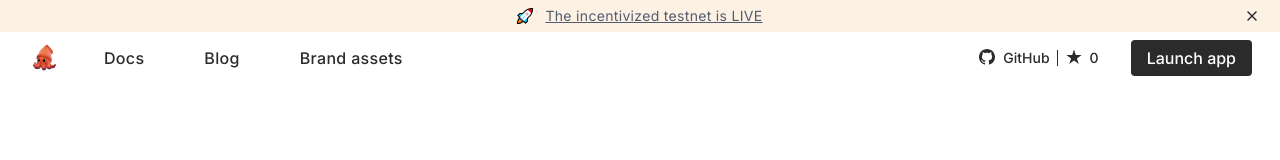
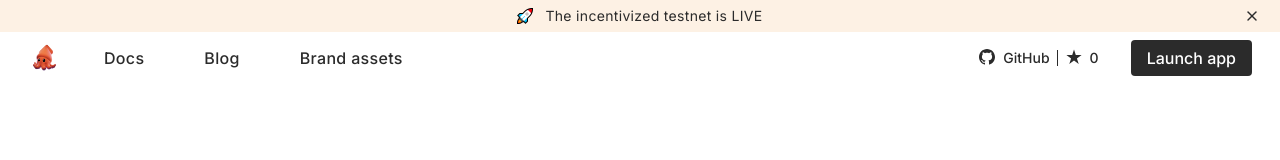
Before and after one commit to cyberteam-international/subsquid_landing, a Next.js app: page / in a window 1280 px wide. Shown: the top 160 px of the page. Built offline with nearby package versions, Linux system fonts and the light colour scheme; no server answers.

Commit message:
Update testnet link for launch #2

```diff
--- a/src/components/Header/Header.scss
+++ b/src/components/Header/Header.scss
@@ -16,17 +16,15 @@
   }
 
   p {
-    color: var(--Black-secondary, #525C70);
+    color: #2B2B2B;
     font-size: 14px;
     font-weight: 400;
     line-height: 100%;
 
     a {
-      text-decoration: underline;
       transition: color .2s;
-
       &:hover {
-        color: #000;
+        color: #525C70;
       }
     }
   }
@@ -35,10 +33,6 @@
     position: absolute;
     top: 8px;
     right: 20px;
-  }
-
-  @include media-down(md) {
-    display: none;
   }
 }
 
```
